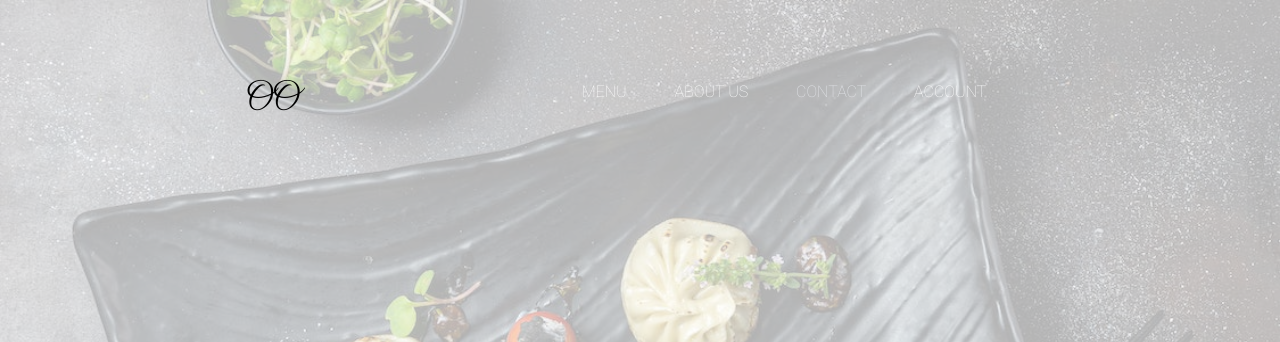
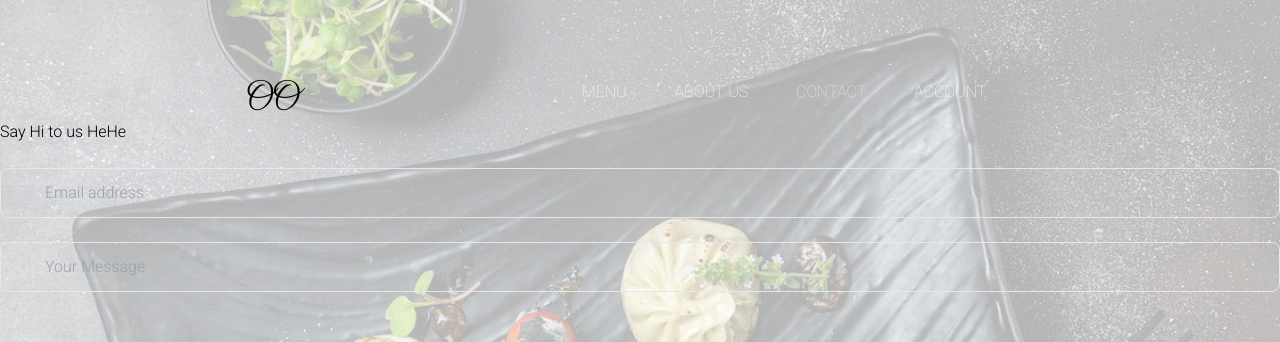
Before and after one commit to abish-desu/gyoza, a Next.js app: page /contact in a window 1280 px wide. Shown: the top 342 px of the page. Built offline with nearby package versions, Linux system fonts and the light colour scheme.

Commit message:
Contact_start

```diff
--- a/src/app/contact/page.tsx
+++ b/src/app/contact/page.tsx
@@ -3,12 +3,45 @@ import React from 'react'
 const Contact = () => {
   return (
 
-      <div>
-        <img></img>
-        <p></p>
-        <img></img>
-        <p></p>
+        <>
+        <h1>Say Hi to us HeHe</h1>
+            <div className="relative flex items-center mt-6">
+        <span className="absolute">
+          <svg
+            xmlns="http://www.w3.org/2000/svg"
+            className="w-6 h-6 mx-3 text-gray-300 dark:text-gray-500"
+            fill="none"
+            viewBox="0 0 24 24"
+            stroke="currentColor"
+            stroke-width="2"
+          >
+            <path
+              stroke-linecap="round"
+              stroke-linejoin="round"
+              d="M3 8l7.89 5.26a2 2 0 002.22 0L21 8M5 19h14a2 2 0 002-2V7a2 2 0 00-2-2H5a2 2 0 00-2 2v10a2 2 0 002 2z"
+            />
+          </svg>
+        </span>
+
+        <input
+          type="email"
+          className="block w-full py-3 text-gray-700  border rounded-lg px-11 bg-transparent dark:text-gray-300 dark:border-gray-600 focus:border-blue-400 dark:focus:border-blue-300 focus:ring-blue-300 focus:outline-none focus:ring focus:ring-opacity-40"
+          placeholder="Email address"
+        ></input>
       </div>
+            <div className="relative flex items-center mt-6">
+
+
+        <input
+          type="text"
+          className="block w-full py-3 text-gray-700  border rounded-lg px-11 bg-transparent dark:text-gray-300 dark:border-gray-600 focus:border-blue-400 dark:focus:border-blue-300 focus:ring-blue-300 focus:outline-none focus:ring focus:ring-opacity-40"
+          placeholder="Your Message"
+        ></input>
+      </div>
+
+
+        </>
+
 
   )
 }
```
